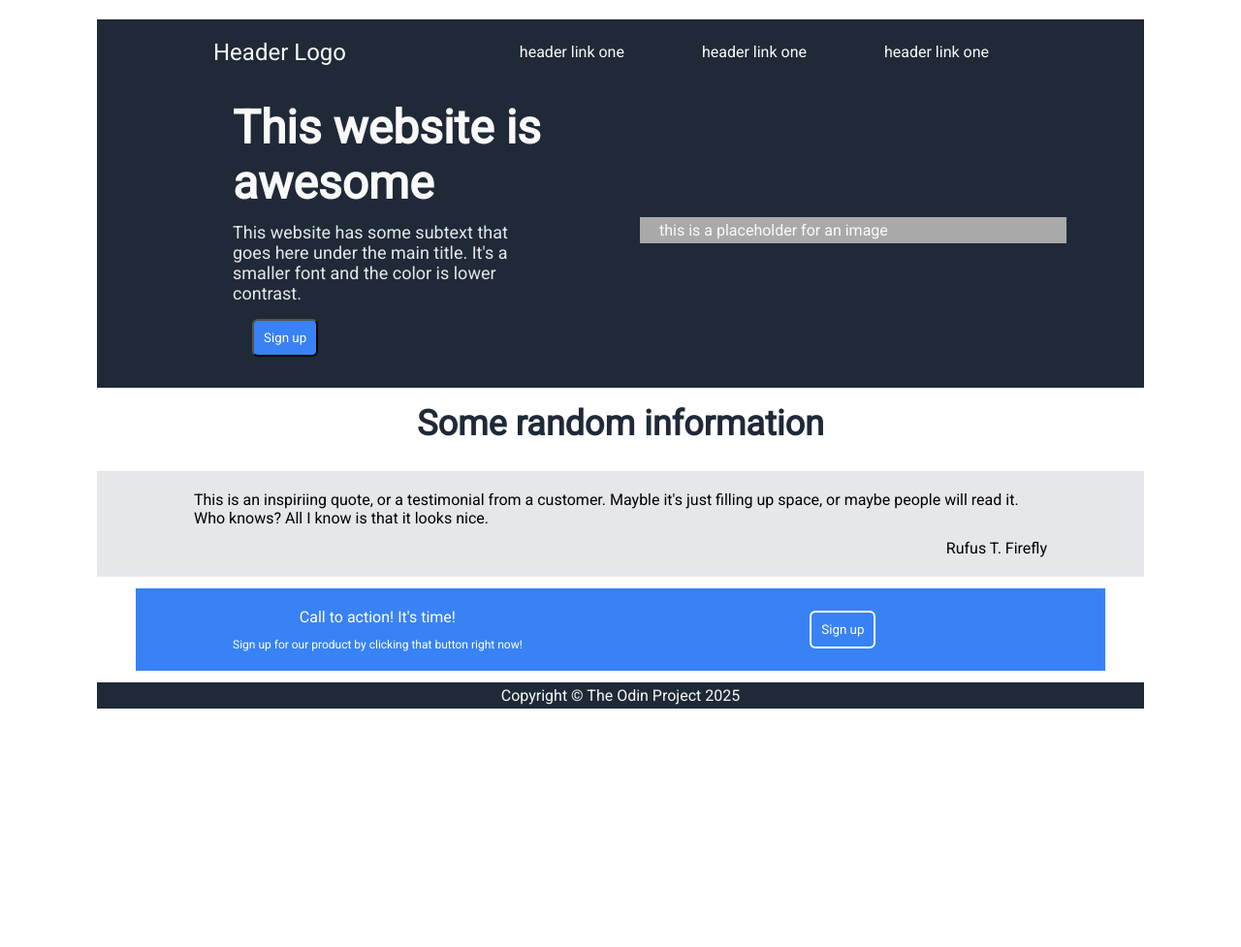
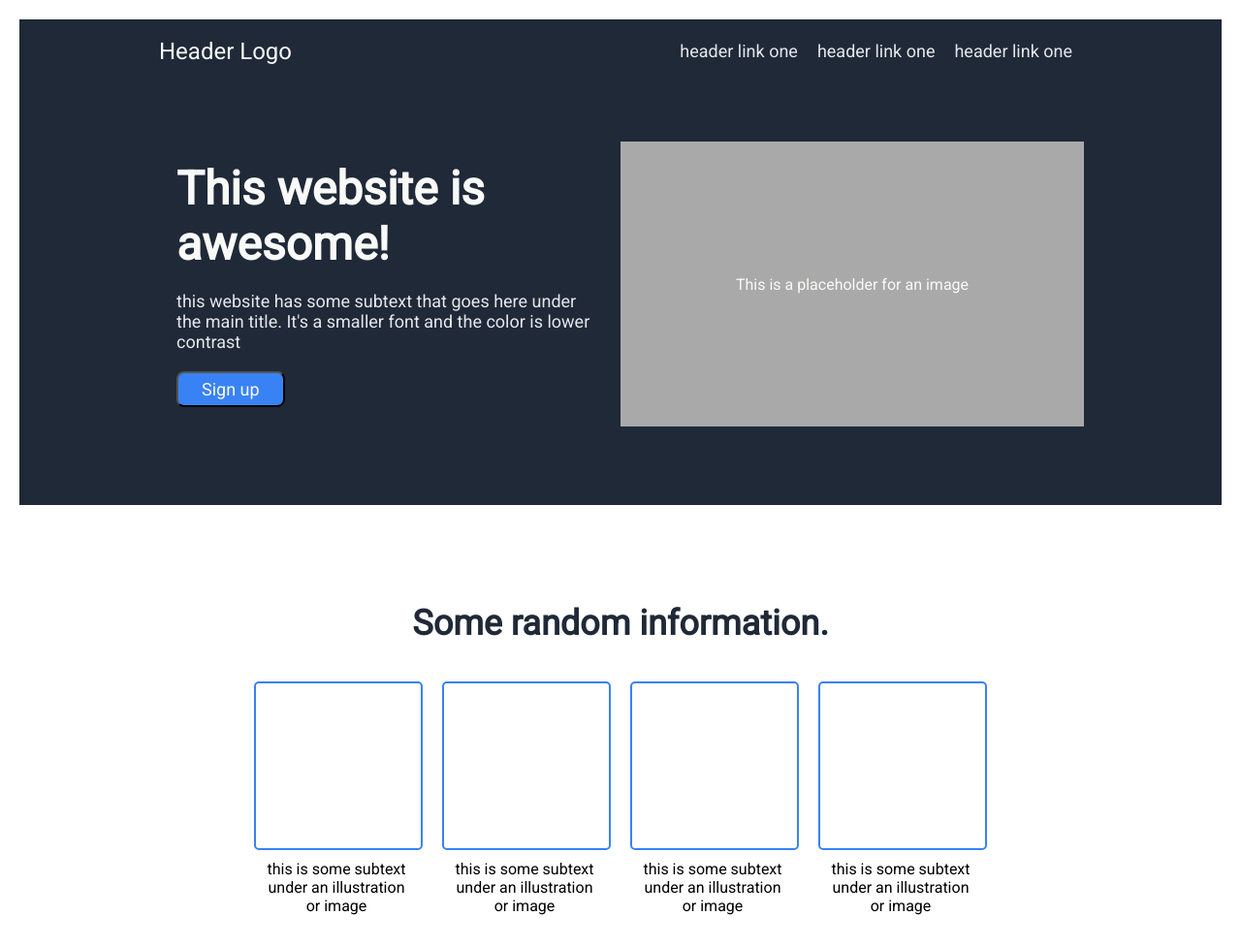
Before and after one commit to tahall/odin-landing-page, a plain HTML site: page index.html in a window 1280 px wide. Shown: the top 977 px of the page at 97% size. Before the commit the page ends 800 px from the top, so only its background shows below. Drawn offline with Linux system fonts and the light colour scheme.

Commit message:
fix: restructured all html and rewrote styles to make more effective use of margin and flexbox, in particular the justify-content property
;

```diff
--- a/index.html
+++ b/index.html
@@ -7,6 +7,7 @@
     <link href='https://fonts.googleapis.com/css?family=Roboto' rel='stylesheet'>
     <link rel="stylesheet" href="style.css">
 </head>
+
 <body>
     <div class="hero">
         <div class="header">
@@ -20,56 +21,76 @@
             </div>
         </div>
         <div class="hero-main">
+            <div class="hero-main-left">
                 <div class="awesome">
-                <div class="hero-main-1">
-                    This website is awesome
+                    This website is awesome!
                 </div>
-                <div class="hero-main-2">
-                    This website has some subtext that goes here under the main title.
-                    It's a smaller font and the color is lower contrast.
+                <div class="subtext">
+                    this website has some subtext that goes here under the main title.
+                    It's a smaller font and the color is lower contrast
                 </div>
                 <div>
-                    <button class="su-button">Sign up</button>
+                    <button class="sign-up">Sign up</button>
                 </div>
             </div>
-            <div class="image-placeholder">
-                this is a placeholder for an image
+            <div class="hero-main-right">
+                This is a placeholder for an image
             </div>
         </div>
     </div>
 
     <div class="information">
-        <div style="text-align: center; font-size:36px; font-weight: 900; color: #1f2937;">
-            Some random information
+        <div class="information-header">
+            Some random information.
         </div>
-        <div>
+        <div class="information-body">
+            <div class="info-subtext">
+                <div class="roundrect"></div>
+                <div class="info-caption">
+                this is some subtext under an illustration or image
+                </div>
+            </div>
+            <div class="info-subtext">
+                <div class="roundrect"></div>
+                <div class="info-caption">
+                this is some subtext under an illustration or image
+                </div>
+            </div>
+                    <div class="info-subtext">
+                <div class="roundrect"></div>
+                <div class="info-caption">
+                this is some subtext under an illustration or image
+                </div>
+            </div>
+                        <div class="info-subtext">
+                <div class="roundrect"></div>
+                <div class="info-caption">
+                this is some subtext under an illustration or image
+                </div>
+            </div>
         </div>
     </div>
 
+    <div class="inspirational-quote">
         <div class="quote-box">
-      <div>
             <div class="quote-text">
-        This is an inspiriing quote, or a testimonial from a customer.
-        Mayble it's just filling up space, or maybe people will read it.
+                This is an inspiring quote, or a testimonial from a customer.
+                Maybe it's just filling up space, or maybe people will actually read it.
                 Who knows? All I know is that it looks nice.
             </div>
-        <div class="quote-attribution"> Rufus T. Firefly</div>
+            <div class="quote-citation">
+                - Rufus T. Firefly
+            </div>
         </div>
     </div>
 
+    <div class="call-to-action">
         <div>
-      <div class="call-to-action">
-        <div class="call-text">
+            <div style="font-size: 24px;">Call to action!  It's time!</div>
+            <div>Sign up for our product by clicking that button right over there!</div>
+        </div>
         <div>
-                Call to action!  It's time!
-            </div>
-            <div style="font-size: 12px;">
-                Sign up for our product by clicking that button right now!
-            </div>
-        </div>
-        <div style="margin: auto;">
-        <button class="su-button" style="border:2px solid white;">Sign up</div>
-        </div>
+            <button class="sign-up-2">Sign up</button>
         </div>
     </div>
     <div class="footer">
--- a/style.css
+++ b/style.css
@@ -1,7 +1,79 @@
 * {
-    margin: 4px 20px;
-    font-family: "Roboto", sans-serif;
-    padding: 4px 20px;
+    font-family: 'Roboto', sans-serif;
+    margin: 0px;
+    padding: 10px 10px;
+}
+
+.header, .hero-main, .menu {
+    display: flex;
+}
+
+.header {
+    padding: 2px 2px;
+    margin: 0px 10%;
+}
+
+.hero-main, .information, .call-to-action {
+    margin: 5% 10%;
+}
+
+.information-header {
+    margin: 0%;
+    padding: 3%;
+    font-size: 36px;
+    font-weight: 900;
+    color: #1f2937;
+    text-align: center;
+}
+
+.information-body {
+    margin: 0%;
+    padding: 0%;
+    display: flex;
+    justify-content: center;
+}
+
+.roundrect {
+    border-color: #3882f6;
+    border-style: solid;
+    border-width: 2px;
+    border-radius: 5px;
+    width: 150px;
+    height: 150px;
+}
+
+.info-caption {
+    width: 150px;
+    text-align: center;
+}
+
+.inspirational-quote {
+    background-color: #e5e7eb;
+}
+
+.quote-box {
+    margin: 5% 19%;
+}
+.quote-text {
+    font-size: 36px;
+    font-weight: 300;
+    color: #1f2937;
+}
+
+.quote-citation {
+    font-size: 18px;
+    font-weight: 900;
+    color: #1f2937;
+    text-align: right;
+}
+
+.call-to-action {
+    background-color: #3882f6;
+    color: white;
+    border-radius: 8px;
+    display: flex;
+    justify-content: space-around;
+    align-items: center;
 }
 
 .hero, .footer {
@@ -9,60 +81,60 @@
     color: #f9faf8;
 }
 
-.header, .menu, .hero-main, .call-to-action {
+.header {
+    justify-content: space-between;
+    align-items: center;
+}
+
+.hero-main-left, .hero-main-right {
+    flex: 1;
+}
+
+.hero-main-right {
+    background-color: darkgray;
     display: flex;
     align-items: center;
-    justify-content: space-between;
+    justify-content: center;
 }
 
-.header {
-    padding: 0px 40px;
+.hero-main {
+    justify-content: stretch;
 }
 
-.hero-main-1 {
+.logo, .menu {
+    padding: 0px 10px;
+}
+
+.logo {
+    font-size: 24px;
+}
+
+.menu, .subtext {
+    font-size: 18px;
+    color: #e5e7eb;
+}
+
+.awesome {
     font-size: 48px;
     font-weight: 900;
     color: #f9faf8;
 }
 
-.hero-main-2 {
+.sign-up, .sign-up-2 {
+    color: #f9faf8;
+    border-width: 2px;
+    background-color: #3882f6;
+    border-radius: 8px;
+    padding: 6px 24px;
     font-size: 18px;
-    color: #e5e7eb;
 }
 
-.awesome {
-    flex: 1 1 50%;
-}
-.image-placeholder {
-    background-color: darkgray;
-    flex: 1 1 50%;
+.sign-up-2 {
+    border-color: white;
+    border-style: solid;
+    border-width: 2px;
 }
 
-.su-button {
-    background-color: #3882f6;
-    color: white;
-    border-radius: 6px;
-    padding: 10px;
-}
-
-.logo, .footer, .call-to-action {
+.footer {
     text-align: center;
 }
-
-.logo {
-    font-size: 24px;
-    color: #f9faf8;
-}
-
-.quote-box {
-    background-color: #e5e7eb;
-}
-
-.call-to-action {
-    background-color: #3882f6;
-    color: white;
-}
-
-.quote-attribution {
-    text-align: right;
-}
```
Lines whose indentation alone changed are shown as unchanged.
